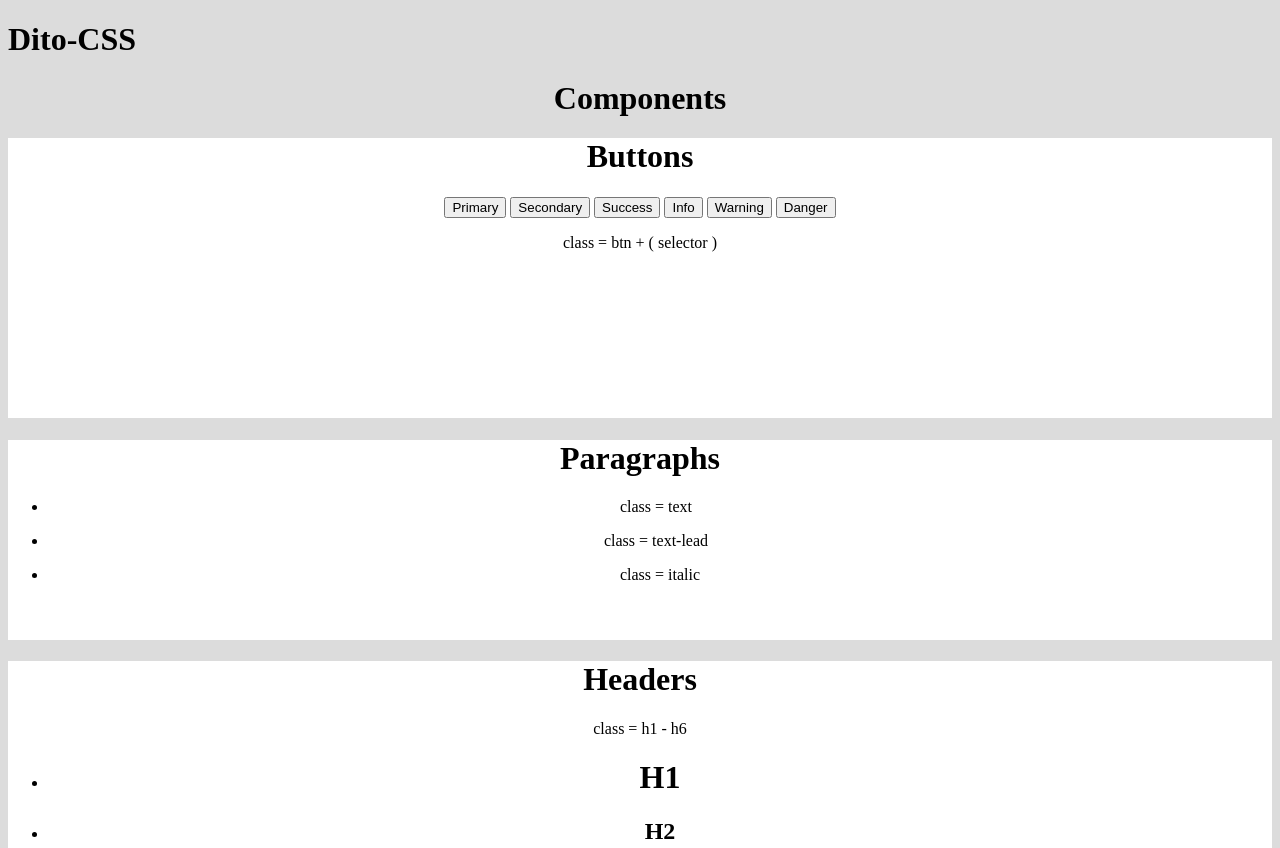
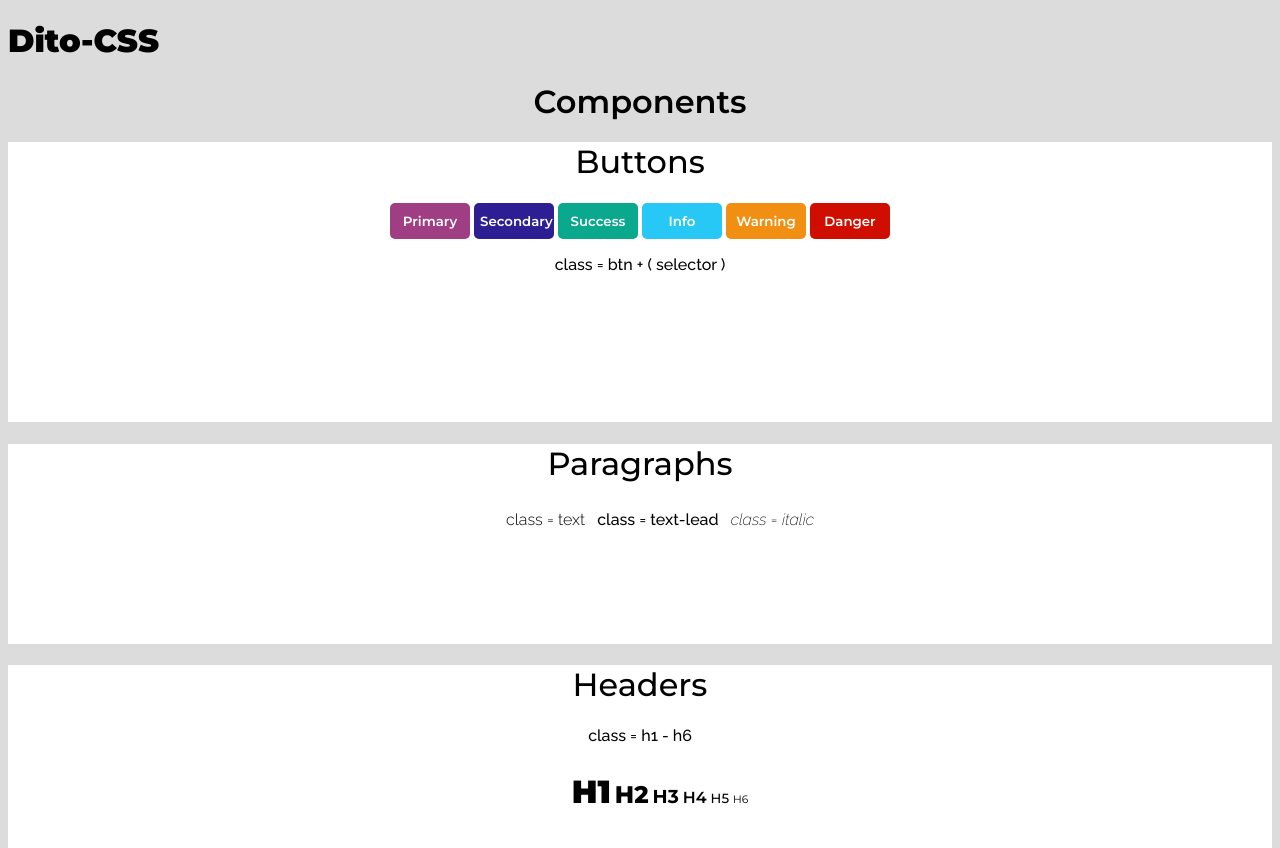
Before and after one commit to AlfaroDeveloper/Dito-CSS, a plain HTML site: page index.html in a window 1280 px wide. Shown: the top 848 px of the page. Drawn offline with Linux system fonts and the light colour scheme; the site is published under a folder, as on GitHub Pages, so addresses that start at the root find nothing.

Commit message:
fixing links

```diff
--- a/index.html
+++ b/index.html
@@ -4,8 +4,8 @@
 <head>
     <meta charset="UTF-8">
     <meta name="viewport" content="width=device-width, initial-scale=1.0">
-    <link rel="stylesheet" href="/style.css">
-    <link rel="stylesheet" href="/other.css">
+    <link rel="stylesheet" href="style.css">
+    <link rel="stylesheet" href="other.css">
     <title>Dito-CSS</title>
 </head>
 
```
